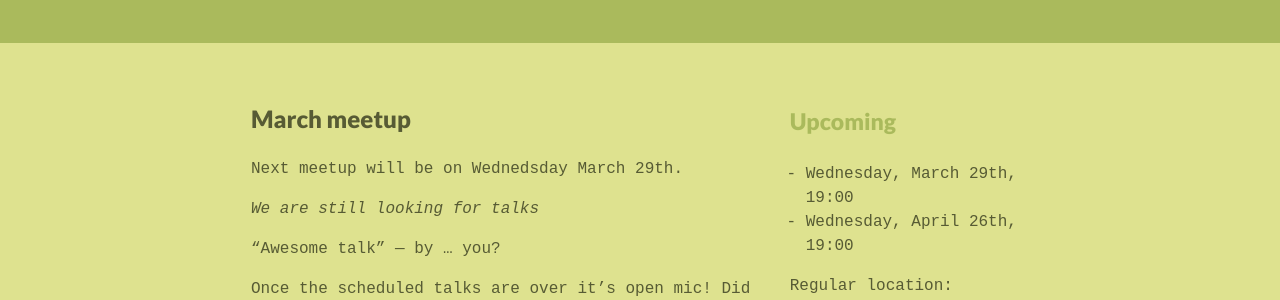
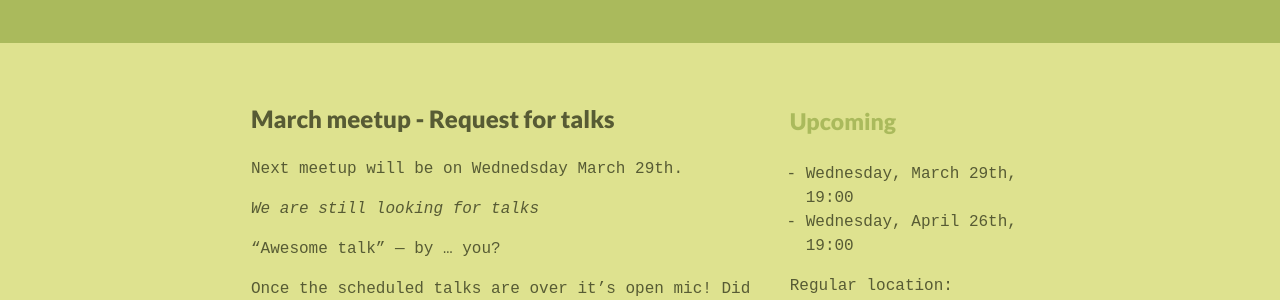
Before and after one commit to emacs-berlin/emacs-berlin.org, a Jekyll site: the page built from index.md, in a window 1280 px wide. Shown: the part 366-666 px from the top of the page. Built offline with Jekyll 4.4.1, drawn with Linux system fonts in a browser that asks for light colours.

Commit message:
Add request for talks

```diff
--- a/index.md
+++ b/index.md
@@ -13,7 +13,7 @@ layout: default
 
 <section id="below-fold"><div class="row"><div class="medium-8 columns">
 
-# March meetup
+# March meetup - Request for talks
 
 Next meetup will be on Wednedsday March 29th.
 
```
